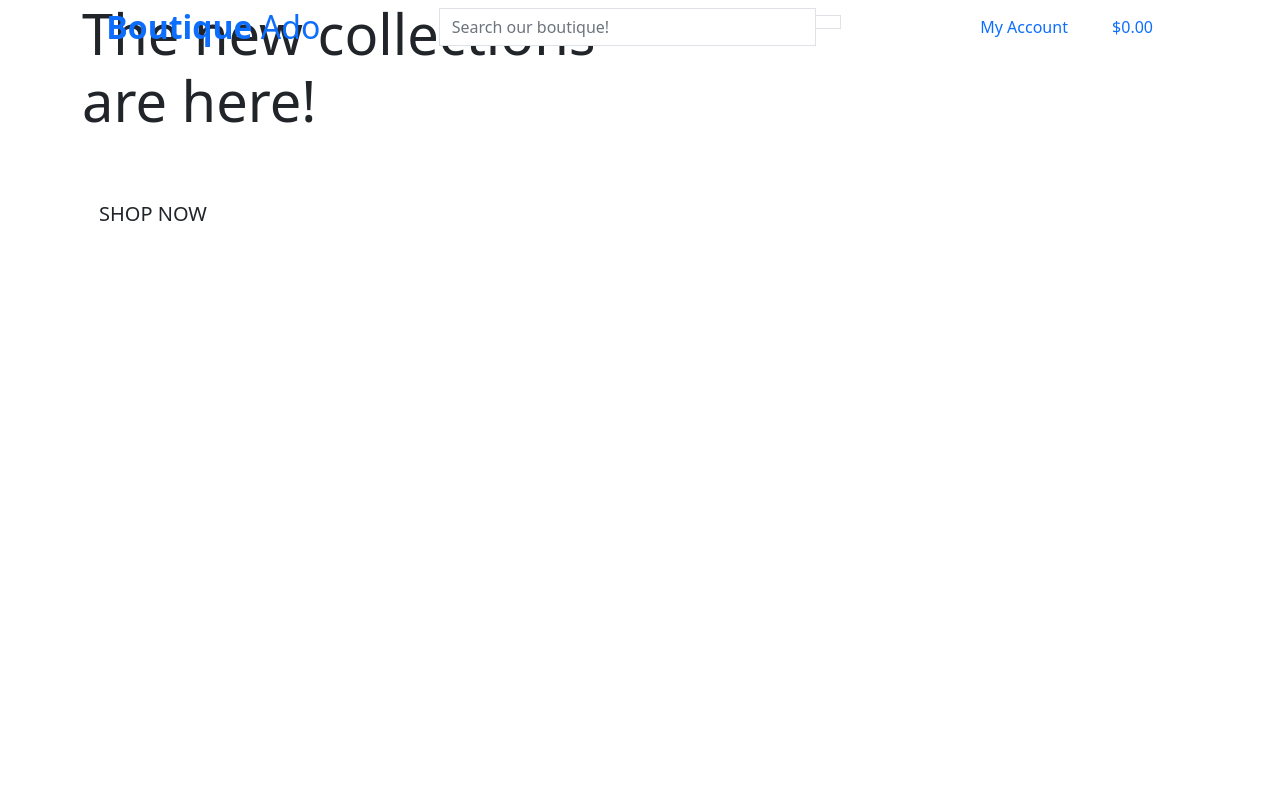
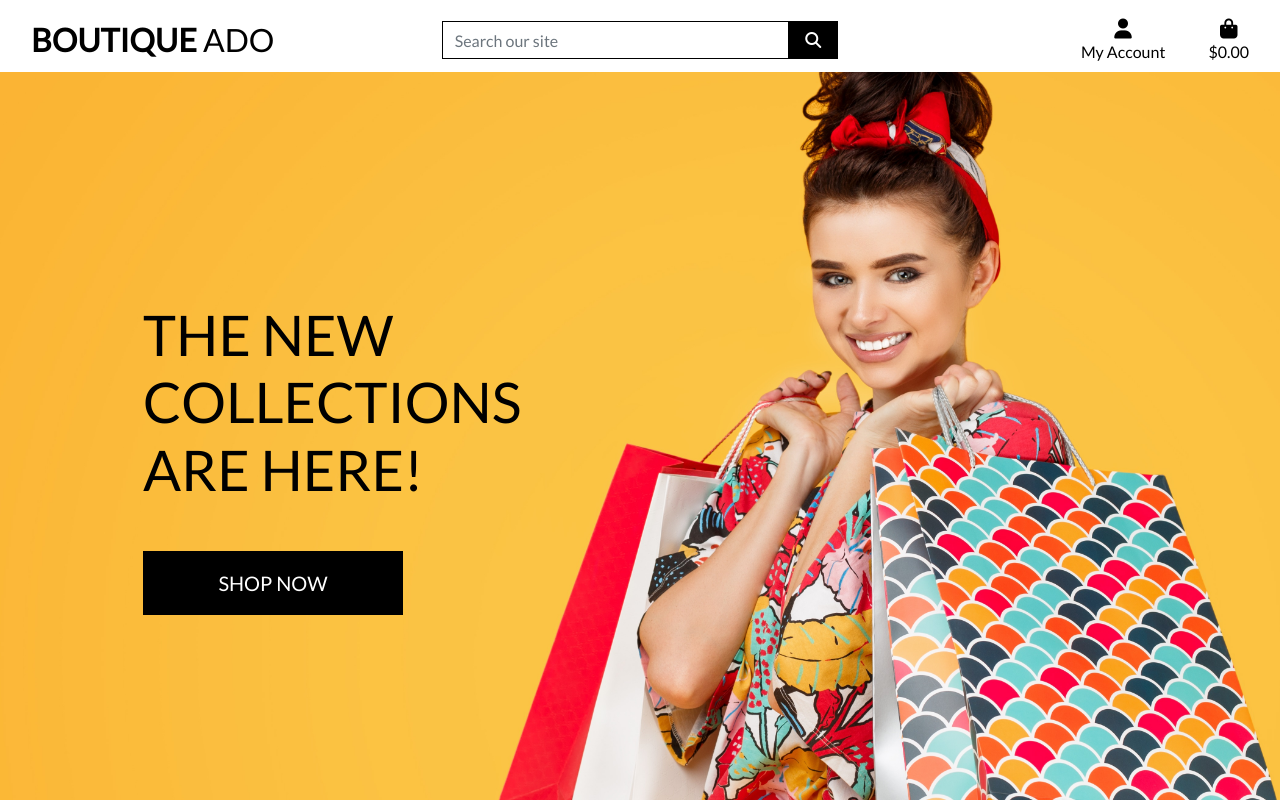
Before and after one commit to Josefinekihlstrom/boutique_ado_v1, a Django app: page / in a window 1280 px wide. Run offline with Django 3.2, Linux system fonts and the light colour scheme; some libraries are stand-ins or nearby versions.

Commit message:
completed homepage header and css

```diff
--- a/boutique_ado/settings.py
+++ b/boutique_ado/settings.py
@@ -147,3 +147,7 @@ USE_TZ = True
 # https://docs.djangoproject.com/en/3.1/howto/static-files/
 
 STATIC_URL = '/static/'
+STATICFILES_DIRS = (os.path.join(BASE_DIR, 'static'),)
+
+MEDIA_URL = '/media/'
+MEDIA_ROOT = os.path.join(BASE_DIR, 'media')
--- a/boutique_ado/urls.py
+++ b/boutique_ado/urls.py
@@ -1,8 +1,10 @@
 from django.contrib import admin
 from django.urls import path, include
+from django.conf import settings
+from django.conf.urls.static import static
 
 urlpatterns = [
     path('admin/', admin.site.urls),
     path('accounts/', include('allauth.urls')),
     path('', include('home.urls')),
-]
+] + static(settings.MEDIA_URL, document_root=settings.MEDIA_ROOT)
--- /dev/null
+++ b/static/css/base.css
@@ -0,0 +1,81 @@
+html {
+    height: 100%;
+}
+
+body {
+    background: url('/media/homepage_background_cropped.jpg') no-repeat center center fixed;
+    background-size: cover;
+    height: calc(100vh - 164px);
+    color: #555;
+    font-family: 'Lato';
+}
+
+/* from Bulma */
+.icon {
+    align-items: center;
+    display: inline-flex;
+    justify-content: center;
+    height: 1.5rem;
+    width: 1.5rem;
+}
+
+.logo-font {
+    text-transform: uppercase;
+}
+
+.main-logo-link {
+    width: fit-content;
+}
+
+.shop-now-button {
+    background: black;
+    color: white;
+    min-width: 260px;
+}
+
+.btn-black {
+    background: black;
+    color: white;
+}
+
+.shop-now-button:hover,
+.shop-now-button:active,
+.shop-now-button:focus,
+.btn-black:hover,
+.btn-black:active,
+.btn-black:focus {
+    background: #222;
+    color: white;
+}
+
+.text-black {
+    color: #000 !important;
+}
+
+.border-black {
+    border: 1px solid black !important;
+}
+
+/* -------------------------------- Media Queries */
+
+/* Slightly larger container on xl screens */
+@media (min-width: 1200px) {
+  .container {
+    max-width: 80%;
+  }
+}
+
+/* fixed top navbar only on medium and up */
+@media (min-width: 992px) {
+    .fixed-top-desktop-only {
+        position: fixed;
+        top: 0;
+        right: 0;
+        left: 0;
+        z-index: 1030;
+    }
+
+    .header-container {
+        padding-top: 164px;
+    }
+}
--- a/templates/base.html
+++ b/templates/base.html
@@ -2,57 +2,50 @@
 
 <!doctype html>
 <html lang="en">
-
-<head>
+  <head>
 
     {% block meta %}
-        <meta http-equiv="X-UA-Compatible" content="ie-edge">
+        <meta http-equiv="X-UA-Compatible" content="ie=edge">
         <meta charset="utf-8">
-        <meta name="viewport" content="width=device-width, initial-scale=1">
+        <meta name="viewport" content="width=device-width, initial-scale=1, shrink-to-fit=no">
     {% endblock %}
 
     {% block extra_meta %}
     {% endblock %}
 
     {% block corecss %}
-        <link href="https://cdn.jsdelivr.net/npm/bootstrap@5.0.0-beta1/dist/css/bootstrap.min.css" rel="stylesheet"
-            integrity="sha384-giJF6kkoqNQ00vy+HMDP7azOuL0xtbfIcaT9wjKHr8RbDVddVHyTfAAsrekwKmP1" crossorigin="anonymous">
+        <link rel="stylesheet" href="https://stackpath.bootstrapcdn.com/bootstrap/4.4.1/css/bootstrap.min.css" integrity="sha384-Vkoo8x4CGsO3+Hhxv8T/Q5PaXtkKtu6ug5TOeNV6gBiFeWPGFN9MuhOf23Q9Ifjh" crossorigin="anonymous">
+        <link href="https://fonts.googleapis.com/css?family=Lato&display=swap" rel="stylesheet">
+        <link rel="stylesheet" href="{% static 'css/base.css' %}">
     {% endblock %}
 
     {% block extra_css %}
     {% endblock %}
 
     {% block corejs %}
-        <script src="https://cdn.jsdelivr.net/npm/bootstrap@5.0.0-beta1/dist/js/bootstrap.bundle.min.js"
-            integrity="sha384-ygbV9kiqUc6oa4msXn9868pTtWMgiQaeYH7/t7LECLbyPA2x65Kgf80OJFdroafW"
-            crossorigin="anonymous"></script>
+        <script src="https://kit.fontawesome.com/c7d20509be.js" crossorigin="anonymous"></script>
+        <script src="https://code.jquery.com/jquery-3.4.1.slim.min.js" integrity="sha384-J6qa4849blE2+poT4WnyKhv5vZF5SrPo0iEjwBvKU7imGFAV0wwj1yYfoRSJoZ+n" crossorigin="anonymous"></script>
+        <script src="https://cdn.jsdelivr.net/npm/popper.js@1.16.0/dist/umd/popper.min.js" integrity="sha384-Q6E9RHvbIyZFJoft+2mJbHaEWldlvI9IOYy5n3zV9zzTtmI3UksdQRVvoxMfooAo" crossorigin="anonymous"></script>
+        <script src="https://stackpath.bootstrapcdn.com/bootstrap/4.4.1/js/bootstrap.min.js" integrity="sha384-wfSDF2E50Y2D1uUdj0O3uMBJnjuUD4Ih7YwaYd1iqfktj0Uod8GCExl3Og8ifwB6" crossorigin="anonymous"></script>
     {% endblock %}
 
     {% block extra_js %}
     {% endblock %}
 
-    <title>
-        Boutique Ado
-        {% block extra_title %}
-        {% endblock %}
-    </title>
-</head>
-
-<body>
+    <title>Boutique Ado {% block extra_title %}{% endblock %}</title>
+  </head>
+  <body>
     <header class="container-fluid fixed-top">
-        <div class="row">
+        <div id="topnav" class="row bg-white pt-lg-2 d-none d-lg-flex">
             <div class="col-12 col-lg-4 my-auto py-1 py-lg-0 text-center text-lg-left">
                 <a href="{% url 'home' %}" class="nav-link main-logo-link">
-                    <h2 class="logo-font text-black my-0">
-                        <strong>Boutique</strong> Ado
-                    </h2>
+                    <h2 class="logo-font text-black my-0"><strong>Boutique</strong> Ado</h2>
                 </a>
             </div>
             <div class="col-12 col-lg-4 my-auto py-1 py-lg-0">
                 <form method="GET" action="">
                     <div class="input-group w-100">
-                        <input class="form-control border border-black rounded-0" type="text" name="q" placeholder="Search our boutique!">
-                        <!-- more up here-->
+                        <input class="form-control border border-black rounded-0" type="text" name="q" placeholder="Search our site">
                         <div class="input-group-append">
                             <button class="form-control btn btn-black border border-black rounded-0" type="submit">
                                 <span class="icon">
@@ -68,9 +61,7 @@
                     <li class="list-inline-item dropdown">
                         <a class="text-black nav-link" href="#" id="user-options" data-toggle="dropdown" aria-haspopup="true" aria-expanded="false">
                             <div class="text-center">
-                                <div>
-                                    <i class="fas fa-user fa-lg"></i>
-                                </div>
+                                <div><i class="fas fa-user fa-lg"></i></div>
                                 <p class="my-0">My Account</p>
                             </div>
                         </a>
@@ -79,8 +70,8 @@
                                 {% if request.user.is_superuser %}
                                     <a href="" class="dropdown-item">Product Management</a>
                                 {% endif %}
-                                    <a href="" class="dropdown-item">My Profile</a>
-                                    <a href="{% url 'account_logout' %}" class="dropdown-item">Logout</a>
+                                <a href="" class="dropdown-item">My Profile</a>
+                                <a href="{% url 'account_logout' %}" class="dropdown-item">Logout</a>
                             {% else %}
                                 <a href="{% url 'account_signup' %}" class="dropdown-item">Register</a>
                                 <a href="{% url 'account_login' %}" class="dropdown-item">Login</a>
@@ -90,9 +81,7 @@
                     <li class="list-inline-item">
                         <a class="{% if grand_total %}text-info font-weight-bold{% else %}text-black{% endif %} nav-link" href="">
                             <div class="text-center">
-                                <div>
-                                    <i class="fas fa-shopping-bag fa-lg"></i>
-                                </div>
+                                <div><i class="fas fa-shopping-bag fa-lg"></i></div>
                                 <p class="my-0">
                                     {% if grand_total %}
                                         ${{ grand_total|floatformat:2 }}
@@ -109,8 +98,7 @@
     </header>
 
     {% if messages %}
-    <div class="message-container">
-    </div>
+        <div class="message-container"></div>
     {% endif %}
 
     {% block page_header %}
@@ -121,6 +109,7 @@
 
     {% block postloadjs %}
     {% endblock %}
-</body>
 
+
+  </body>
 </html>
```
Also changed, not shown: media/homepage_background_cropped.jpg (added).
